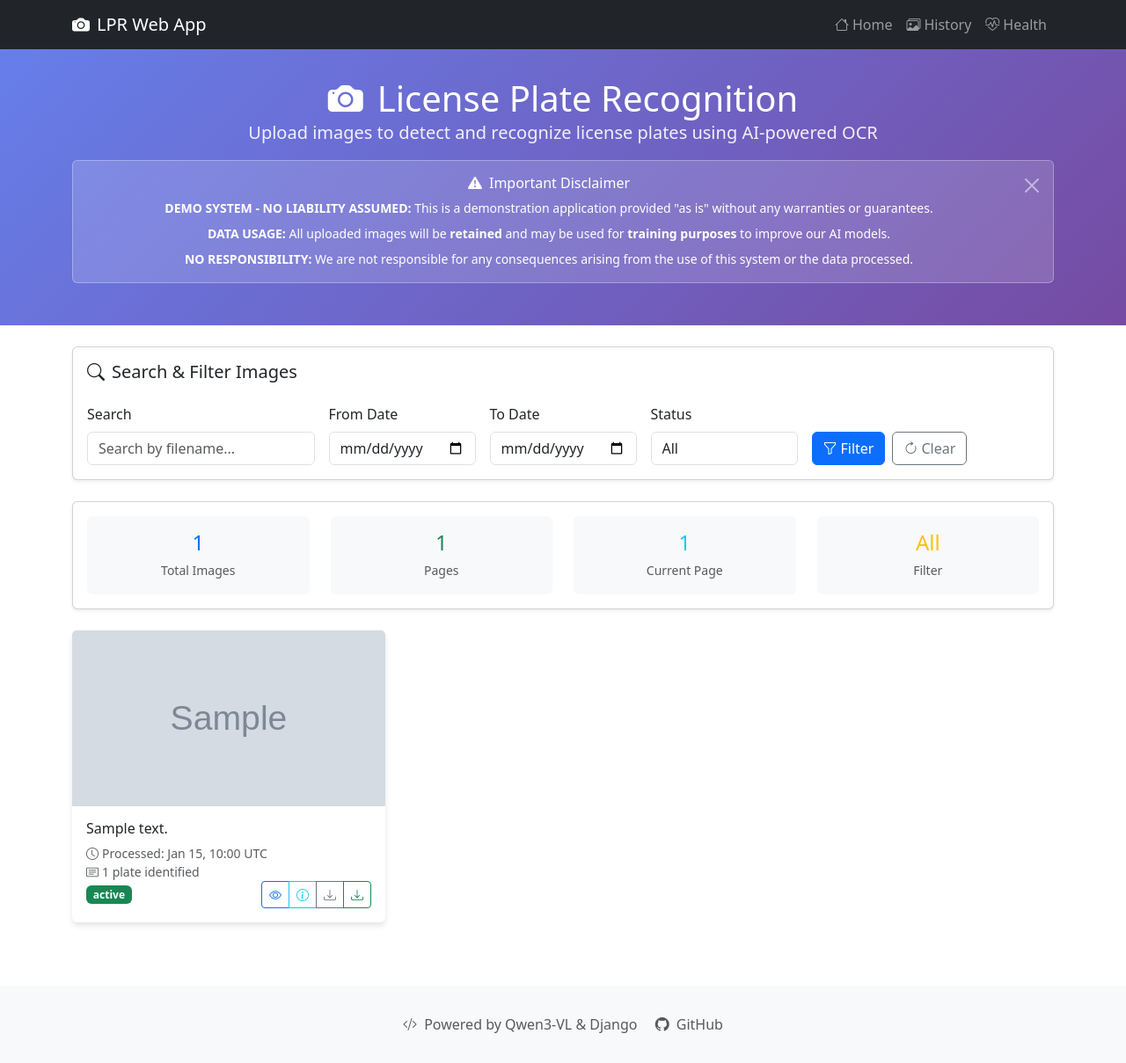
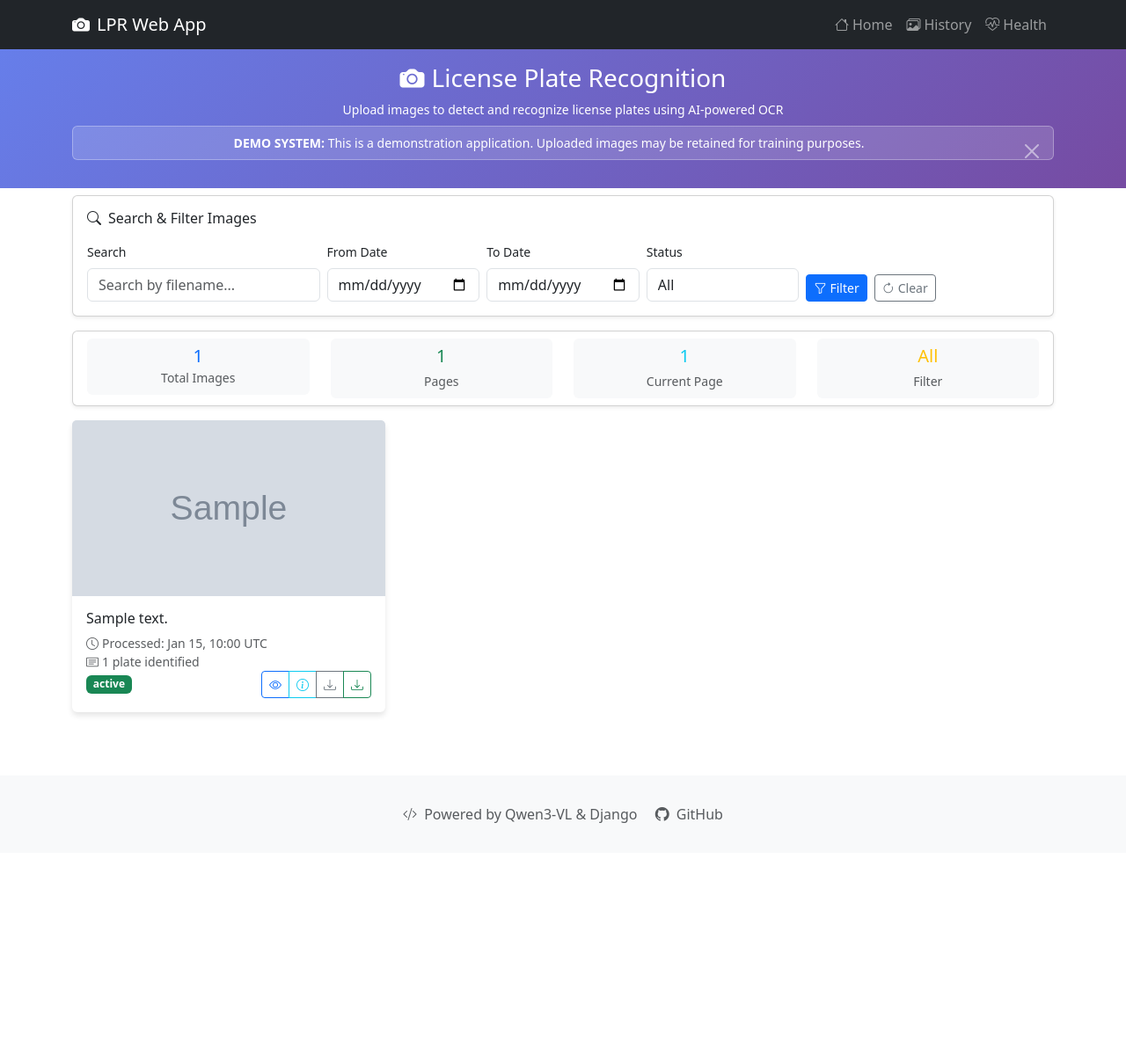
Before and after one commit to faisalthaheem/open-lpr, a Django app: template templates/lpr_app/image_list.html in a window 1280 px wide. Shown: the whole page at 88% size. After the commit the page ends 936 px from the top, so only its background shows below. Run offline with Django 4.2, Linux system fonts and the light colour scheme; tables that the repository leaves empty hold one stand-in row (values such as "Sample post"); the template is opened without the code that fills it: values that come from a table or form of the project are taken from there, most other values are stand-ins (such as "Sample title", 1, 10 or a date in 2020); grey boxes marked "Sample" are stand-in pictures.

Commit message:
UI: Condense vertical space on index page
- Reduce header padding from 2rem to 1rem
- Simplify header content with smaller title and condensed disclaimer
- Reduce main container margins from my-4 to my-2
- Condense search/filter section with smaller padding and buttons
- Reduce results summary section padding and heading sizes
- Maintains all functionality while improving space utilization

```diff
--- a/templates/base.html
+++ b/templates/base.html
@@ -14,7 +14,7 @@
         .lpr-header {
             background: linear-gradient(135deg, #667eea 0%, #764ba2 100%);
             color: white;
-            padding: 2rem 0;
+            padding: 1rem 0;
         }
         .lpr-header h1 {
             font-weight: 300;
@@ -138,20 +138,13 @@
     {% block header %}
     <header class="lpr-header">
         <div class="container text-center">
-            <h1><i class="bi bi-camera-fill me-3"></i>License Plate Recognition</h1>
-            <p class="lead mb-3">Upload images to detect and recognize license plates using AI-powered OCR</p>
+            <h3 class="mb-2"><i class="bi bi-camera-fill me-2"></i>License Plate Recognition</h3>
+            <p class="mb-2 small">Upload images to detect and recognize license plates using AI-powered OCR</p>
 
             <!-- Disclaimer -->
-            <div class="alert alert-warning alert-dismissible fade show" role="alert" style="background-color: rgba(255, 255, 255, 0.15); border: 1px solid rgba(255, 255, 255, 0.3); color: white;">
-                <h6 class="alert-heading"><i class="bi bi-exclamation-triangle-fill me-2"></i>Important Disclaimer</h6>
-                <p class="mb-2 small">
-                    <strong>DEMO SYSTEM - NO LIABILITY ASSUMED:</strong> This is a demonstration application provided "as is" without any warranties or guarantees.
-                </p>
-                <p class="mb-2 small">
-                    <strong>DATA USAGE:</strong> All uploaded images will be <strong>retained</strong> and may be used for <strong>training purposes</strong> to improve our AI models.
-                </p>
+            <div class="alert alert-warning alert-dismissible fade show py-2" role="alert" style="background-color: rgba(255, 255, 255, 0.15); border: 1px solid rgba(255, 255, 255, 0.3); color: white;">
                 <p class="mb-0 small">
-                    <strong>NO RESPONSIBILITY:</strong> We are not responsible for any consequences arising from the use of this system or the data processed.
+                    <strong>DEMO SYSTEM:</strong> This is a demonstration application. Uploaded images may be retained for training purposes.
                 </p>
                 <button type="button" class="btn-close btn-close-white" data-bs-dismiss="alert"></button>
             </div>
@@ -160,7 +153,7 @@
     {% endblock %}
 
     <!-- Main Content -->
-    <main class="container my-4">
+    <main class="container my-2">
         {% if messages %}
             {% for message in messages %}
                 <div class="alert alert-{{ message.tags }} alert-dismissible fade show" role="alert">
--- a/templates/lpr_app/image_list.html
+++ b/templates/lpr_app/image_list.html
@@ -6,34 +6,34 @@
 <div class="row">
     <div class="col-lg-12">
         <!-- Search and Filter -->
-        <div class="card shadow-sm mb-4">
-            <div class="card-body">
-                <h5 class="card-title mb-4">
+        <div class="card shadow-sm mb-3">
+            <div class="card-body py-3">
+                <h6 class="card-title mb-3">
                     <i class="bi bi-search me-2"></i>Search & Filter Images
-                </h5>
+                </h6>
 
-                <form method="get" class="row g-3">
+                <form method="get" class="row g-2">
                     <div class="col-md-3">
-                        <label for="{{ search_form.query.id_for_label }}" class="form-label">Search</label>
+                        <label for="{{ search_form.query.id_for_label }}" class="form-label small">Search</label>
                         {{ search_form.query }}
                     </div>
                     <div class="col-md-2">
-                        <label for="{{ search_form.date_from.id_for_label }}" class="form-label">From Date</label>
+                        <label for="{{ search_form.date_from.id_for_label }}" class="form-label small">From Date</label>
                         {{ search_form.date_from }}
                     </div>
                     <div class="col-md-2">
-                        <label for="{{ search_form.date_to.id_for_label }}" class="form-label">To Date</label>
+                        <label for="{{ search_form.date_to.id_for_label }}" class="form-label small">To Date</label>
                         {{ search_form.date_to }}
                     </div>
                     <div class="col-md-2">
-                        <label for="{{ search_form.processing_status.id_for_label }}" class="form-label">Status</label>
+                        <label for="{{ search_form.processing_status.id_for_label }}" class="form-label small">Status</label>
                         {{ search_form.processing_status }}
                     </div>
                     <div class="col-md-3 d-flex align-items-end">
-                        <button type="submit" class="btn btn-primary">
+                        <button type="submit" class="btn btn-primary btn-sm">
                             <i class="bi bi-funnel me-1"></i>Filter
                         </button>
-                        <a href="{% url 'lpr_app:image_list' %}" class="btn btn-outline-secondary ms-2">
+                        <a href="{% url 'lpr_app:image_list' %}" class="btn btn-outline-secondary btn-sm ms-2">
                             <i class="bi bi-arrow-clockwise me-1"></i>Clear
                         </a>
                     </div>
@@ -43,38 +43,38 @@
 
         <!-- Results Summary -->
         {% if page_obj %}
-        <div class="card shadow-sm mb-4">
-            <div class="card-body">
+        <div class="card shadow-sm mb-3">
+            <div class="card-body py-2">
                 <div class="row text-center">
                     <div class="col-md-3">
-                        <div class="p-3 bg-light rounded">
-                            <h4 class="text-primary mb-1">{{ page_obj.paginator.count }}</h4>
+                        <div class="p-2 bg-light rounded">
+                            <h5 class="text-primary mb-0">{{ page_obj.paginator.count }}</h5>
                             <small class="text-muted">Total Images</small>
                         </div>
                     </div>
                     <div class="col-md-3">
-                        <div class="p-3 bg-light rounded">
-                            <h4 class="text-success mb-1">
+                        <div class="p-2 bg-light rounded">
+                            <h5 class="text-success mb-1">
                                 {{ page_obj.paginator.num_pages }}
-                            </h4>
+                            </h5>
                             <small class="text-muted">Pages</small>
                         </div>
                     </div>
                     <div class="col-md-3">
-                        <div class="p-3 bg-light rounded">
-                            <h4 class="text-info mb-1">{{ page_obj.number }}</h4>
+                        <div class="p-2 bg-light rounded">
+                            <h5 class="text-info mb-1">{{ page_obj.number }}</h5>
                             <small class="text-muted">Current Page</small>
                         </div>
                     </div>
                     <div class="col-md-3">
-                        <div class="p-3 bg-light rounded">
-                            <h4 class="text-warning mb-1">
+                        <div class="p-2 bg-light rounded">
+                            <h5 class="text-warning mb-1">
                                 {% if search_form.query.value %}
                                     {{ search_form.query.value|length }}
                                 {% else %}
                                     All
                                 {% endif %}
-                            </h4>
+                            </h5>
                             <small class="text-muted">Filter</small>
                         </div>
                     </div>
```
